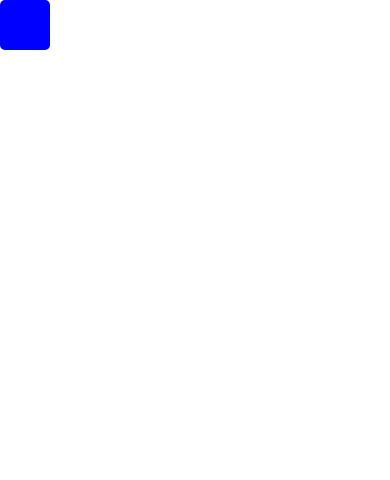
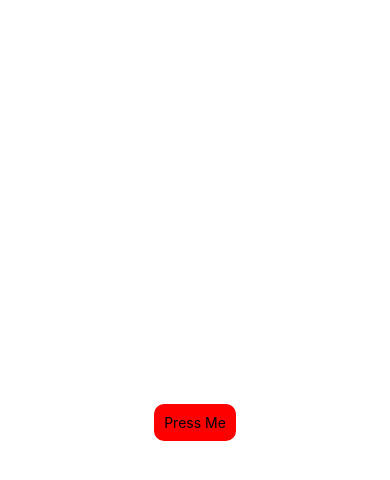
Before and after one commit to fattahmuhyiddeen/react-native-animation-example, a React Native app: screen / in a window 390 px wide. Shown: the top 480 px of the page. Built offline with nearby package versions, Linux system fonts and the light colour scheme.

Commit message:
touchable scale

```diff
--- a/App.jsx
+++ b/App.jsx
@@ -10,6 +10,7 @@ import DragDrop2 from './examples/DragDrop2';
 import DragDrop3 from './examples/DragDrop3';
 import DragDrop4 from './examples/DragDrop4';
 import Perspective from './examples/Perspective';
+import TouchableScale from './examples/TouchableScale';
 
 export default () => (
   <SafeAreaView style={{flex: 1}}>
@@ -28,8 +29,9 @@ export default () => (
     {/* <DragDrop3 /> */}
 
     {/* Drop auto bounce to nearest hotspot */}
-    <DragDrop4 />
+    {/* <DragDrop4 /> */}
 
+    <TouchableScale />
     {/* Object sharing same timeline */}
     {/* <ShareTimeline /> */}
 
--- a/examples/DragDrop4.js
+++ b/examples/DragDrop4.js
@@ -10,7 +10,7 @@ import {
 const boxSize = 50;
 export default () => {
   const timeline = useRef(new Animated.ValueXY()).current;
-  const {height} = useWindowDimensions();
+  const {width} = useWindowDimensions();
 
   const panResponder = useRef(
     PanResponder.create({
@@ -31,7 +31,7 @@ export default () => {
         timeline.flattenOffset();
         Animated.spring(timeline, {
           useNativeDriver: false,
-          toValue: {x: 0, y: g.moveY > height / 2 ? height - boxSize - 100 : 0},
+          toValue: {x: g.moveX > width / 2 ? width - boxSize : 0, y: g.moveY},
         }).start();
       },
     }),
--- /dev/null
+++ b/examples/TouchableScale.jsx
@@ -0,0 +1,34 @@
+/* This component is to make Tinted Button when touched (like in waze) */
+import React, {useRef} from 'react';
+import {Animated, Pressable, View, Text} from 'react-native';
+
+const Root = Animated.createAnimatedComponent(Pressable);
+
+const Child = (
+  <View style={{padding: 10, backgroundColor: 'red', borderRadius: 10}}>
+    <Text>Press Me</Text>
+  </View>
+);
+
+export default ({scale = 0.9, loading, children = Child, ...props}) => {
+  const scaleAnim = useRef(new Animated.Value(1)).current;
+  const scaling = toValue =>
+    Animated.spring(scaleAnim, {toValue, useNativeDriver: true}).start();
+  return (
+    <View style={{flex: 1, alignItems: 'center', justifyContent: 'center'}}>
+      <Root
+        disabled={loading}
+        onPressIn={() => scaling(scale)}
+        onPressOut={() => scaling(1)}
+        {...props}
+        style={{
+          alignItems: 'center',
+          justifyContent: 'center',
+          ...props.style,
+          transform: [...(props.style?.transform || []), {scale: scaleAnim}],
+        }}
+        children={children}
+      />
+    </View>
+  );
+};
```
